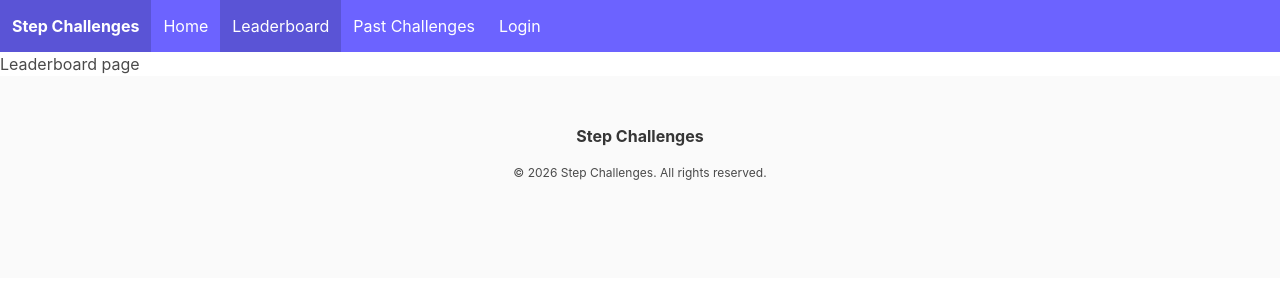
After one commit to elliecdev/step_challenges, a Django app: page /leaderboard in a window 1280 px wide. The commit adds this page. Shown: the top 300 px of the page. Run offline with Django 5.2, Linux system fonts and the light colour scheme.

Commit message:
Extracted navbar into its own template, added is-active logic to nav-items, added basic leaderboard page

```diff
--- a/steps/templates/steps/base.html
+++ b/steps/templates/steps/base.html
@@ -17,37 +17,7 @@
   <link rel="stylesheet" href="{% static 'steps/main.css' %}" />
 </head>
 <body>
-
-  <!-- NAVBAR -->
-  <nav class="navbar is-primary" role="navigation" aria-label="main navigation">
-    <div class="navbar-brand">
-      <a class="navbar-item has-text-weight-bold" href="{% url 'steps-home' %}">
-        Step Challenges
-      </a>
-
-      <!-- Hamburger -->
-      <a
-        role="button"
-        class="navbar-burger"
-        aria-label="menu"
-        aria-expanded="false"
-        data-target="mainNavbar"
-      >
-        <span aria-hidden="true"></span>
-        <span aria-hidden="true"></span>
-        <span aria-hidden="true"></span>
-      </a>
-    </div>
-
-    <div id="mainNavbar" class="navbar-menu">
-      <div class="navbar-start">
-        <a class="navbar-item is-active" href="{% url 'steps-home' %}">Home</a>
-        <a class="navbar-item" href="">Leaderboard</a>
-        <a class="navbar-item">Past Challenges</a>
-
-      </div>
-    </div>
-  </nav>
+  {% include "steps/includes/navbar.html" %}
 
   {% block content %} {% endblock %}
 
--- /dev/null
+++ b/steps/templates/steps/includes/navbar.html
@@ -0,0 +1,59 @@
+{% load nav_active %}
+
+<nav class="navbar is-primary" role="navigation" aria-label="main navigation">
+    <div class="navbar-brand">
+        <a class="navbar-item has-text-weight-bold" href="{% url 'steps-home' %}">
+        Step Challenges
+        </a>
+
+        <!-- Hamburger -->
+        <a
+        role="button"
+        class="navbar-burger"
+        aria-label="menu"
+        aria-expanded="false"
+        data-target="mainNavbar"
+        >
+        <span aria-hidden="true"></span>
+        <span aria-hidden="true"></span>
+        <span aria-hidden="true"></span>
+        </a>
+    </div>
+
+    <div id="mainNavbar" class="navbar-menu">
+        <div class="navbar-start">
+        <a class="navbar-item {% nav_active 'steps-home' %}"
+            href="{% url 'steps-home' %}">
+            Home
+        </a>
+        <a class="navbar-item {% nav_active 'steps-leaderboard' %}"
+            href="{% url 'steps-leaderboard' %}">
+            Leaderboard
+        </a>
+        <a class="navbar-item" href="">Past Challenges</a>
+        {% if request.user.is_authenticated %}
+            <a class="navbar-item">+ Add Steps</a>
+        {% else %}
+            <a class="navbar-item">Login</a>
+        {% endif %}
+
+        </div>
+    </div>
+
+    {% comment %}
+
+      <a class="navbar-item {% nav_active 'steps-leaderboard' %}"
+         href="{% url 'steps-leaderboard' %}">
+         Leaderboard
+      </a>
+
+      <a class="navbar-item {% nav_active 'steps-past' %}"
+         href="{% url 'steps-past' %}">
+         Past Challenges
+      </a>
+
+      <a class="navbar-item {% nav_active 'steps-add' %}"
+         href="{% url 'steps-add' %}">
+         + Add Steps
+      </a> {% endcomment %}
+</nav>
--- /dev/null
+++ b/steps/templates/steps/leaderboard.html
@@ -0,0 +1,5 @@
+{% extends "steps/base.html" %}
+
+{% block content %}
+    Leaderboard page
+{% endblock content %}
--- /dev/null
+++ b/steps/templatetags/nav_active.py
@@ -0,0 +1,9 @@
+from django import template
+
+register = template.Library()
+
+
+@register.simple_tag(takes_context=True)
+def nav_active(context, url_name):
+    request = context['request']
+    return 'is-active' if request.resolver_match.url_name == url_name else ''
--- a/steps/urls.py
+++ b/steps/urls.py
@@ -3,4 +3,5 @@ from . import views
 
 urlpatterns = [
     path('', views.home, name='steps-home'),
+    path('leaderboard', views.leaderboard, name='steps-leaderboard'),
 ]
--- a/steps/views.py
+++ b/steps/views.py
@@ -34,3 +34,11 @@ def home(request):
         'challenges': challenges,
     }
     return render(request, 'steps/home.html', context)
+
+
+def leaderboard(request):
+    context = {
+        'current_challenge': challenges[0],
+        'challenges': challenges,
+    }
+    return render(request, 'steps/leaderboard.html', context)
```
